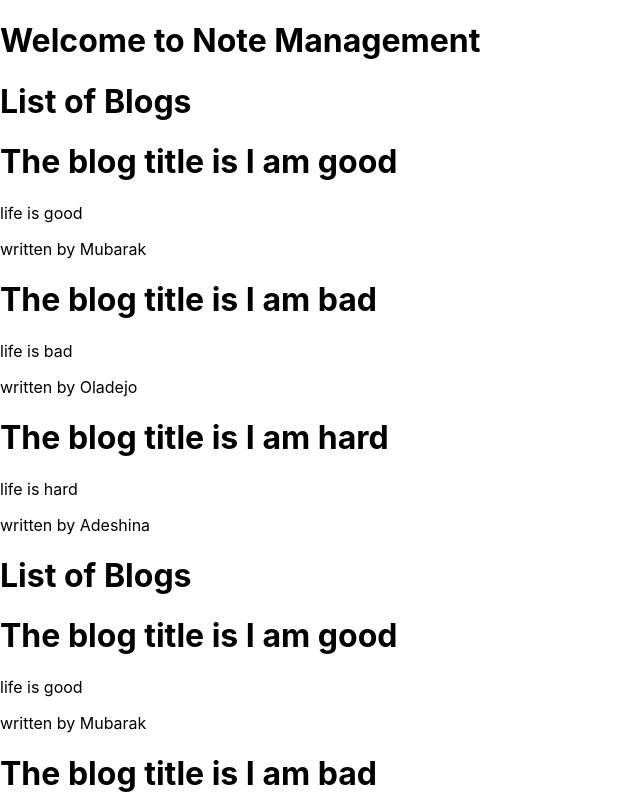
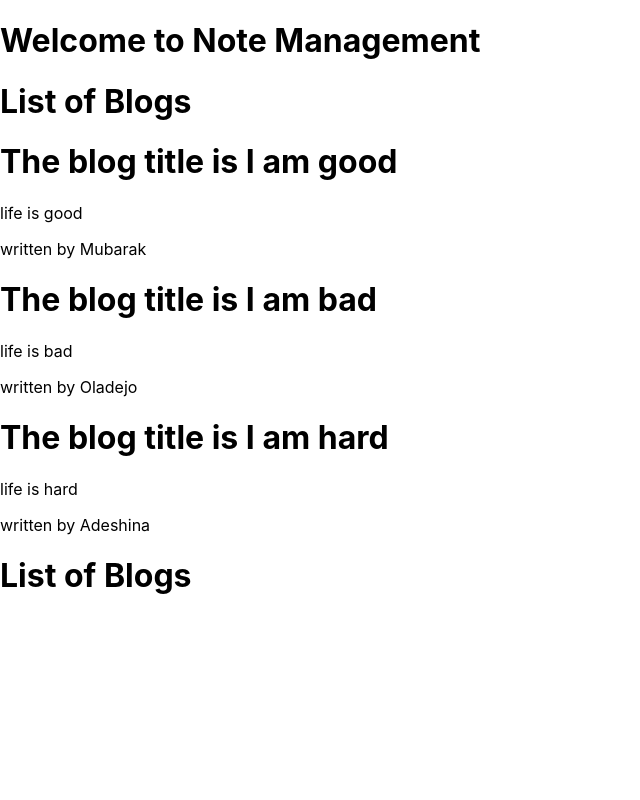
Before and after one commit to oladejomubarak/Blog-management-app-with-react, a React (Create React App) app: page / in a window 1280 px wide. Shown: the top 800 px of the page, without its empty margins (0-640 px from the left). Built offline with nearby package versions, Linux system fonts and the light colour scheme.

Commit message:
reusing component with filer

```diff
--- a/src/Home.js
+++ b/src/Home.js
@@ -10,7 +10,7 @@ function Home(){
   return(
     <div className="home">
      <BlogList blogs={blogs} title="List of Blogs" />
-     <BlogList blogs={blogs} title="List of Blogs" />
+     <BlogList blogs={blogs.filter((blog)=>blog.author === "mubarak")} title="List of Blogs" />
     </div>
   );
 }
```
